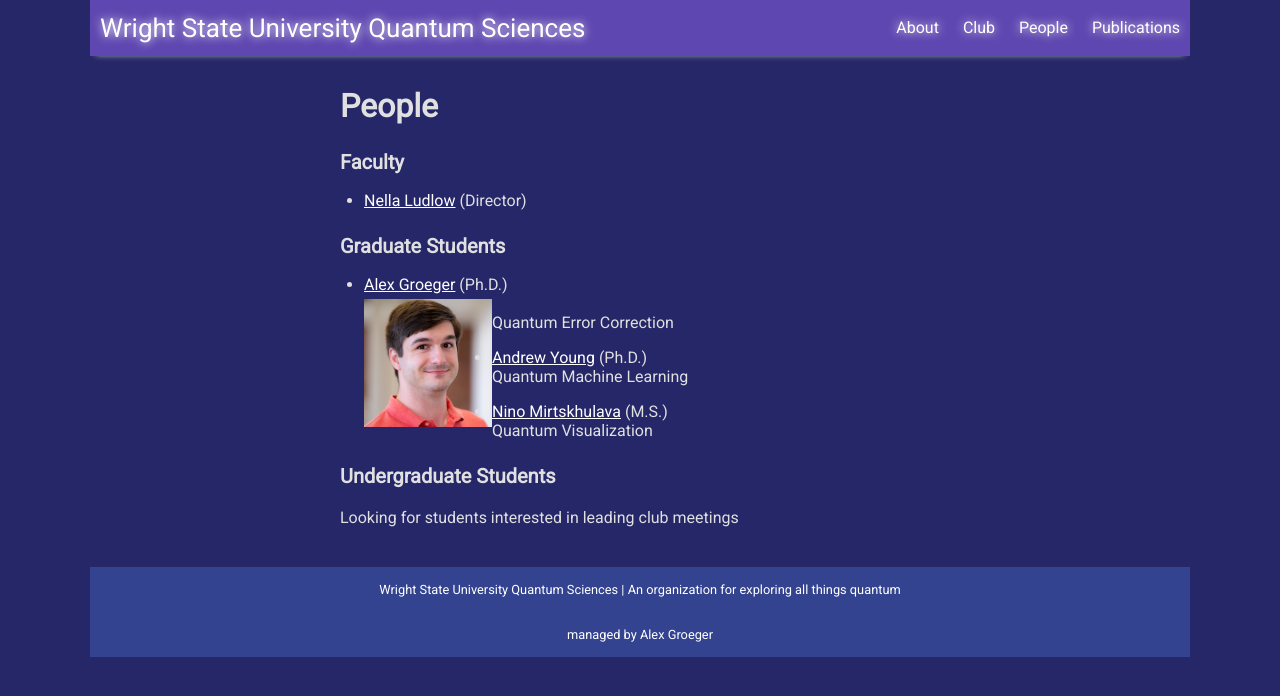
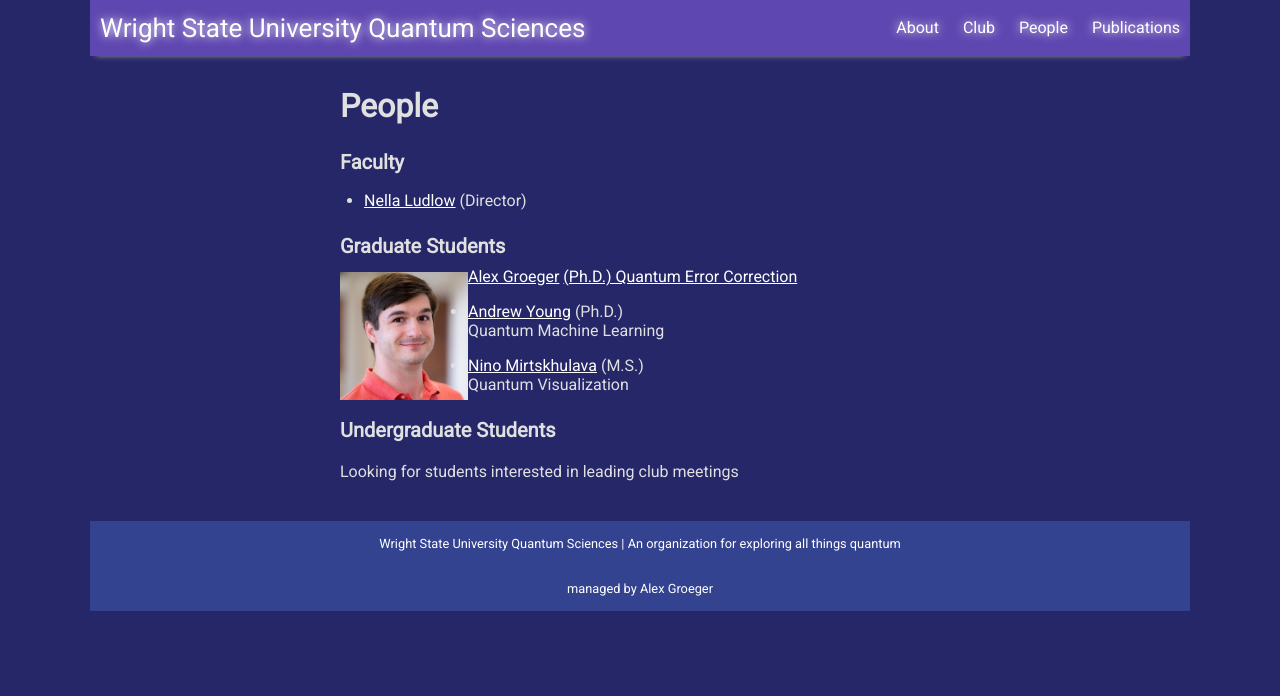
Before and after one commit to WSU-Quantum-Sciences/wsu-quantum-sciences.github.io, a Jekyll site: the page built from pages/people.md, in a window 1280 px wide. Shown: the top 696 px of the page. Built offline with Jekyll 4.4.1, drawn with Linux system fonts in a browser that asks for light colours; nearby versions of some CDN libraries.

Commit message:
converted alex markdown to html

```diff
--- a/pages/people.md
+++ b/pages/people.md
@@ -8,7 +8,11 @@ permalink: /people
 * [Nella Ludlow](https://www.linkedin.com/in/nellaludlow/) (Director) <br />
 
 ### Graduate Students
-* [Alex Groeger](https://www.linkedin.com/in/alexander-h-groeger/) (Ph.D.) <br /> <img src="./assets/img/people/alex-groeger.jpg" align="left" alt="A headshot photo of Alex Groeger" width="128"/> <br /> Quantum Error Correction <br />
+<div>
+<a href="https://www.linkedin.com/in/alexander-h-groeger/">Alex Groeger</a>
+<a>(Ph.D.) Quantum Error Correction</a>
+<img src="./assets/img/people/alex-groeger.jpg" align="left" alt="A headshot photo of Alex Groeger" width="128"/>
+</div>
 * [Andrew Young](https://www.linkedin.com/in/andrew-young-a590b9161/) (Ph.D.) <br /> Quantum Machine Learning <br />
 * [Nino Mirtskhulava](https://www.linkedin.com/in/nino-mirtskhulava-gali/) (M.S.) <br /> Quantum Visualization <br />
 
```
